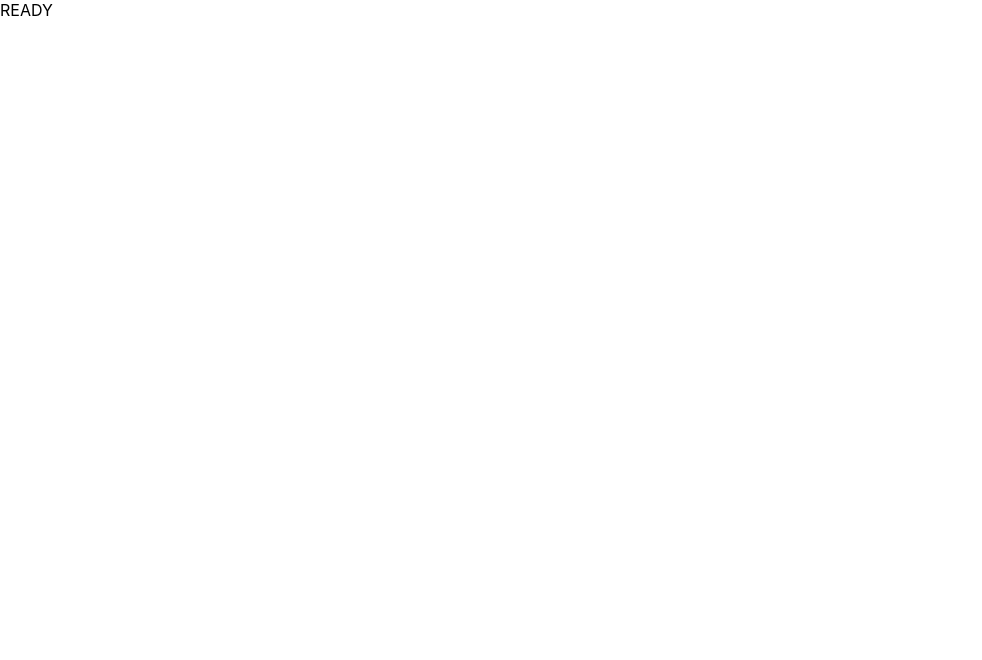
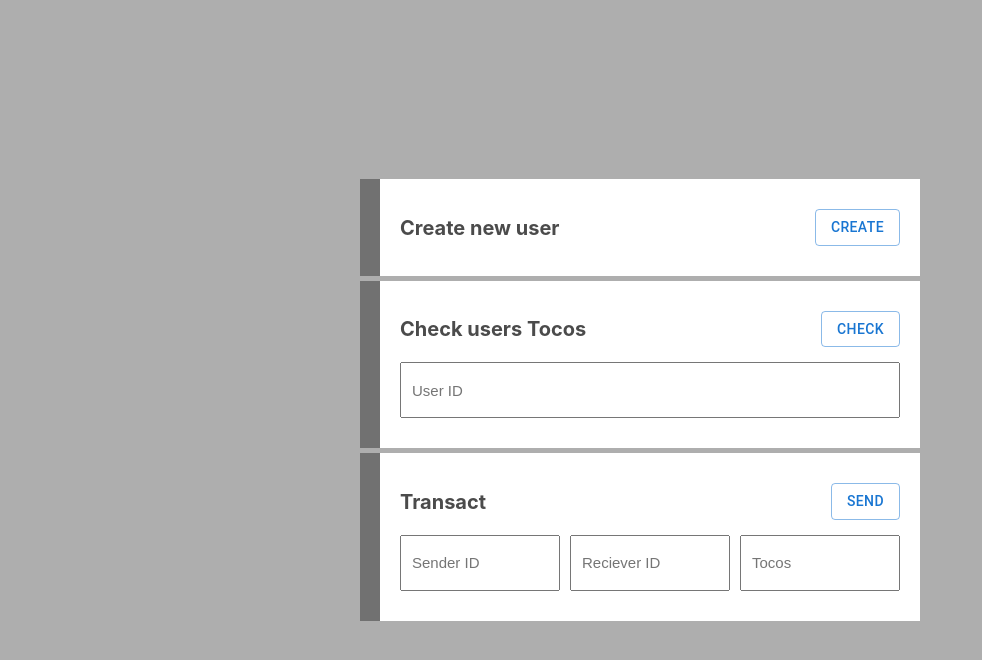
Before and after one commit to techClick/tocos_app, a React (Create React App) app in the folder tocos_app_frontend/: page / in a window 1280 px wide. Shown: the top 660 px of the page, without its empty margins (0-982 px from the left). Built offline with nearby package versions, Linux system fonts and the light colour scheme.

Commit message:
UI components

```diff
--- a/tocos_app_frontend/package.json
+++ b/tocos_app_frontend/package.json
@@ -4,11 +4,13 @@
   "private": true,
   "dependencies": {
     "@craco/craco": "^6.4.3",
+    "@emotion/react": "^11.11.1",
+    "@emotion/styled": "^11.11.0",
     "@fortawesome/fontawesome-svg-core": "^1.3.0",
     "@fortawesome/free-regular-svg-icons": "^6.0.0",
     "@fortawesome/free-solid-svg-icons": "^6.0.0",
     "@fortawesome/react-fontawesome": "^0.1.17",
-    "@react-pdf/renderer": "^2.1.1",
+    "@mui/material": "^5.14.10",
     "@reduxjs/toolkit": "^1.7.2",
     "@testing-library/jest-dom": "^5.16.2",
     "@testing-library/react": "^12.1.2",
--- /dev/null
+++ b/tocos_app_frontend/src/pages/HomePage/Function.styled.ts
@@ -0,0 +1,35 @@
+import styled, { CSSProperties } from 'styled-components';
+
+export const Container = styled.div`
+  width: 70%;
+  max-width: 500px;
+  height: max-content;
+  padding: 30px 20px;
+  background: white;
+  border-left: 20px solid #717171;
+`;
+
+export const TitleAndButton = styled.div`
+  font-size: 20px;
+  font-weight: 700;
+  color: #4b4b4b;
+  display: flex;
+  align-items: center;
+`;
+
+export const ButtonContainer = styled.div`
+  margin-left: auto;
+`;
+
+export const InputContainer = styled.div`
+  margin-top: 15px;
+  display: flex;
+  gap: 10px;
+`;
+
+export const Input = styled.input<{ width: CSSProperties['width'] }>`
+  width: ${({ width }) => width};
+  height: 50px;
+  padding-left: 10px;
+  font-size: 15px;
+`;
--- /dev/null
+++ b/tocos_app_frontend/src/pages/HomePage/Function.tsx
@@ -0,0 +1,55 @@
+import React from 'react';
+import { Button } from '@mui/material';
+import * as S from './Function.styled';
+
+type FunctionProps = {
+  title?: string,
+  buttonText?: string,
+  inputPlaceholders?: string[],
+  inputValues?: number[],
+  handleInputChange?: Function[],
+  onClick?: () => void,
+}
+const Function = function Function({
+  title,
+  buttonText,
+  inputPlaceholders,
+  inputValues,
+  handleInputChange,
+  onClick,
+}: FunctionProps) {
+  return (
+    <S.Container>
+      <S.TitleAndButton>
+        {title}
+        <S.ButtonContainer>
+          <Button
+            variant='outlined'
+            onClick={() => onClick?.()}
+          >
+            {buttonText}
+          </Button>
+        </S.ButtonContainer>
+      </S.TitleAndButton>
+      {
+        inputPlaceholders ? (
+          <S.InputContainer>
+            {
+              inputPlaceholders.map((placeholder, i) => (
+                <S.Input
+                  value={(inputValues?.[i] || '').toString()}
+                  width={`calc(${100 / inputPlaceholders.length}% - 10px)`}
+                  placeholder={placeholder}
+                  onChange={(e: React.ChangeEvent<HTMLInputElement>) => handleInputChange?.[i]?.(e)}
+                  type='number'
+                />
+              ))
+            }
+          </S.InputContainer>
+        ) : (null)
+      }
+    </S.Container>
+  );
+};
+
+export default Function;
--- /dev/null
+++ b/tocos_app_frontend/src/pages/HomePage/HomePage.styled.tsx
@@ -0,0 +1,12 @@
+import styled from 'styled-components';
+
+export const Container = styled.div`
+  width: 100vw;
+  background: #aeaeae;
+  height: 100vh;
+  display: flex;
+  flex-direction: column;
+  justify-content: center;
+  align-items: center;
+  gap: 5px;
+`;
--- a/tocos_app_frontend/src/pages/HomePage/HomePage.tsx
+++ b/tocos_app_frontend/src/pages/HomePage/HomePage.tsx
@@ -1,12 +1,70 @@
-import React from 'react';
+import React, { useState } from 'react';
+import * as S from './HomePage.styled';
+import Function from './Function';
+import { toast } from 'react-toastify';
 
 const HomePage = function HomePage() {
   // toast('Please try again a little while later!', { type: 'warning' });
+  const [idForCheckBalance, setIdForCheckBalance] = useState<string>();
+  const [senderId, setSenderId] = useState<string>();
+  const [receiverId, setReceiverId] = useState<string>();
+  const [tocosToSend, setTocosToSend] = useState<string>();
 
   return (
-    <>
-      READY
-    </>
+    <S.Container>
+      <Function
+        title='Create new user'
+        buttonText='Create'
+      />
+      <Function
+        title='Check users Tocos'
+        buttonText='Check'
+        inputPlaceholders={['User ID']}
+        inputValues={[Number(idForCheckBalance)]}
+        handleInputChange={[
+          (e: React.ChangeEvent<HTMLInputElement>) => {
+            setIdForCheckBalance(e.target.value);
+          },
+        ]}
+        onClick={() => {
+          if (!idForCheckBalance) {
+            toast('You must set Id to check', { type: 'error' });
+            return;
+          }
+        }}
+      />
+      <Function
+        title='Transact'
+        buttonText='Send'
+        inputPlaceholders={['Sender ID', 'Reciever ID', 'Tocos']}
+        inputValues={[Number(senderId), Number(receiverId), Number(tocosToSend)]}
+        handleInputChange={[
+          (e: React.ChangeEvent<HTMLInputElement>) => {
+            setSenderId(e.target.value);
+          },
+          (e: React.ChangeEvent<HTMLInputElement>) => {
+            setReceiverId(e.target.value);
+          },
+          (e: React.ChangeEvent<HTMLInputElement>) => {
+            setTocosToSend(e.target.value);
+          },
+        ]}
+        onClick={() => {
+          if (!senderId) {
+            toast('You must set Senders Id', { type: 'error' });
+            return;
+          }
+          if (!receiverId) {
+            toast('You must set Receivers Id', { type: 'error' });
+            return;
+          }
+          if (!tocosToSend) {
+            toast('You must set Tocos to send', { type: 'error' });
+            return;
+          }
+        }}
+      />
+    </S.Container>
   );
 };
 
```
Also changed, not shown: tocos_app_frontend/.eslintrc.json, 2 other files (tests, documents, lock files or other folders).
